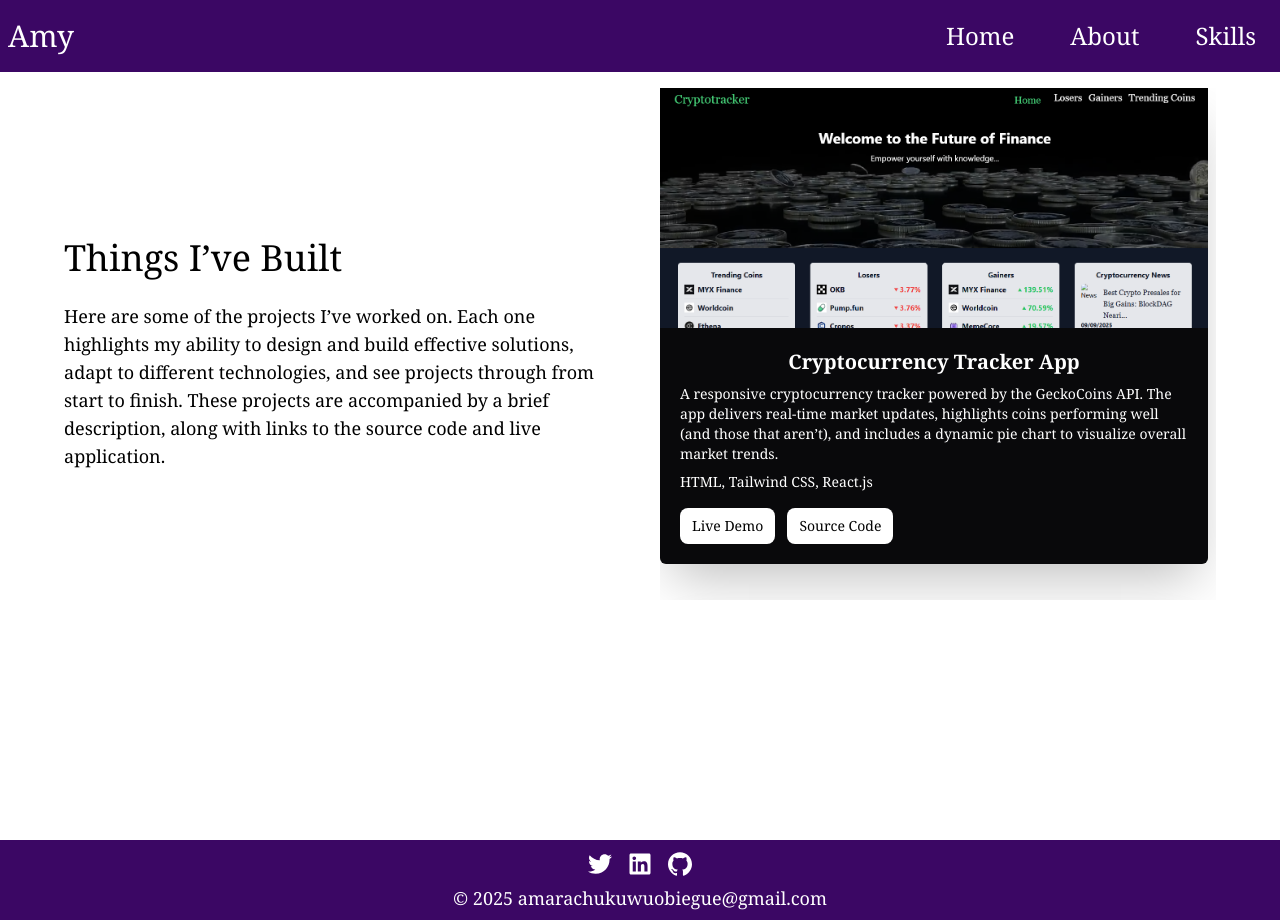
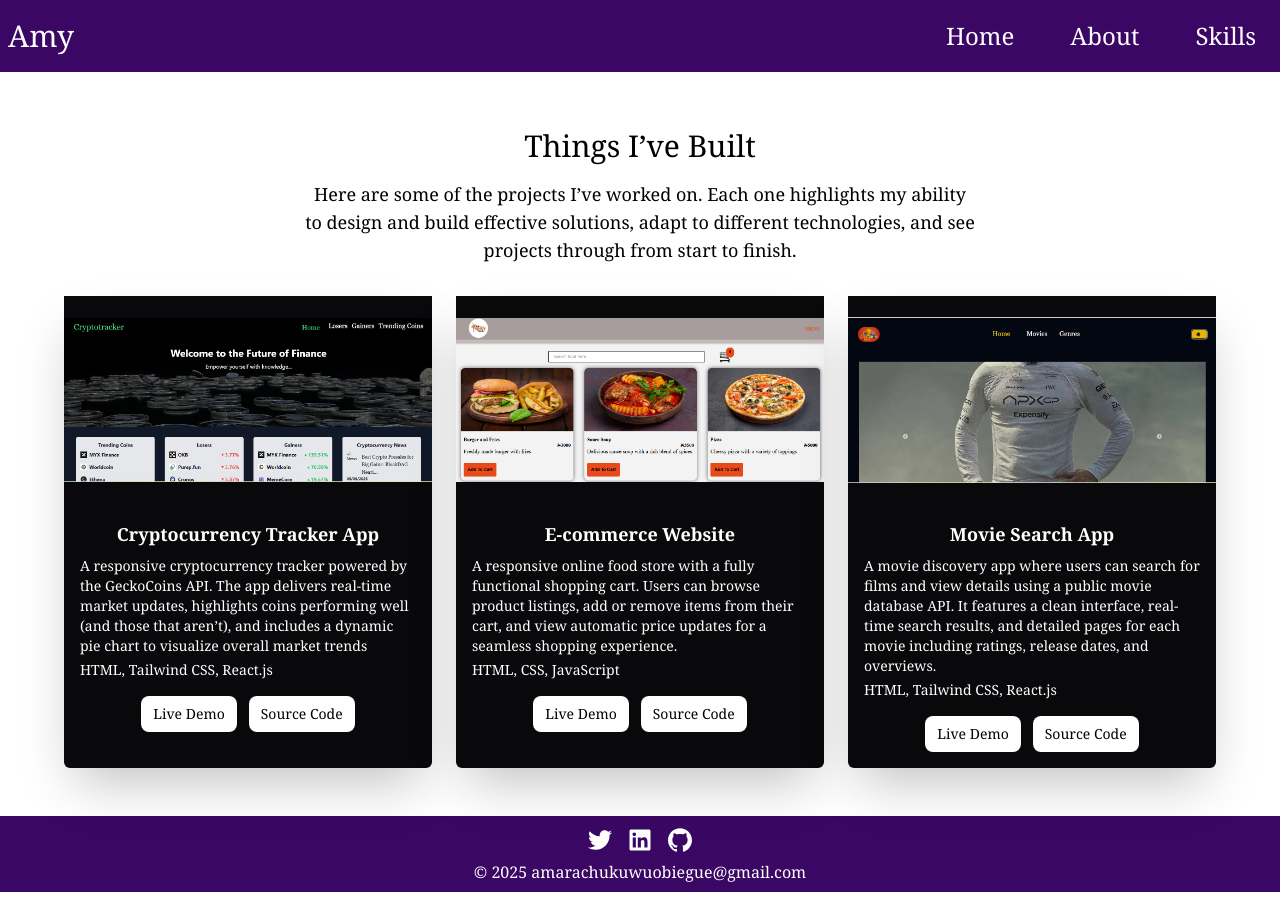
Before and after one commit to Amysly/my-port, a React (Vite) app: page /project in a window 1280 px wide. After the commit the page ends 892 px from the top, so only its background shows below. Built offline with nearby package versions, Linux system fonts and the light colour scheme.

Commit message:
updated all the pages

```diff
--- a/src/Pages/Footer.jsx
+++ b/src/Pages/Footer.jsx
@@ -3,7 +3,7 @@ import { SiGithub } from "react-icons/si";
 
 const Footer = () => {
   return (
-    <footer className="bg-purple-950 ">
+    <footer className="bg-purple-950">
       {/* Social Icons */}
       <div className="flex items-center justify-center space-x-4 mb-2 pt-3 text-white">
         <a
@@ -37,7 +37,7 @@ const Footer = () => {
 
       {/* Copyright + Email */}
       <div className="pb-2">
-        <h6 className="text-white text-lg text-center font-serif">
+        <h6 className="text-white text-lg  sm:text-base text-center font-serif">
           © 2025 amarachukuwuobiegue@gmail.com
         </h6>
       </div>
--- a/src/Pages/Home.jsx
+++ b/src/Pages/Home.jsx
@@ -30,13 +30,14 @@ useEffect(() => {
     "bg-zinc-700 p-2 rounded-full hover:bg-yellow-400 transition-colors duration-300";
 
   return (
-    <div className=" bg-white min-h-screen flex items-center justify-center pt-4 px-12 ">
+    <div className="min-h-screen flex items-center justify-center
+    md:min-h-0 md:block md:justify-normal py-4 px-12">
       <div className="text-white p-4 items-center">
 
         {/* Intro Section */}
-        <section className="text-center mt-2 text-black mb-3">
+        <section className="text-center mt-2 text-black mb-3 md:mt-14 lg:mt-24">
           <div className="font-sans">
-            <h1 className="text-2xl  lg:text-5xl mb-6 t font-serif"
+            <h1 className="text-2xl  lg:text-5xl mb-6 font-serif"
             >
 
               Hi, I'm
--- a/src/Pages/Project.jsx
+++ b/src/Pages/Project.jsx
@@ -2,27 +2,17 @@ import React from "react";
 import myProjects from "../Pages/ProjectDetails";
 import { motion } from "framer-motion";
 
-const cardVariant = {
-  hidden: { opacity: 0, y: 50 },
-  visible: {
-    opacity: 1,
-    y: 0,
-    transition: { type: "spring", stiffness: 120 ,
-      delay:0.5
-
-    }
-  }
-};
-
 const Project = () => {
   return (
-    <div className="py-12 px-6 sm:px-10 lg:px-16 min-h-screen mt-10">
-      {/* ================= Mobile / Tablet Layout ================= */}
-      <div className="md:hidden">
-        {/* Heading + description (small screen styling) */}
-        <div className="text-black font-serif text-center mb-8">
+    <div
+      className="py-8 px-4 sm:px-6 md:px-8 lg:py-12 lg:px-16
+      min-h-screen md:min-h-0 md:block mt-10"
+    >
+      <div>
+        {/* Heading + description */}
+        <div className="flex flex-col items-center justify-center text-center font-serif mb-8 mt-10">
           <h2 className="text-2xl sm:text-3xl mb-4">Things I’ve Built</h2>
-          <p className="leading-6 text-base sm:text-lg">
+          <p className="leading-6 text-base sm:text-lg max-w-2xl">
             Here are some of the projects I’ve worked on. Each one highlights my
             ability to design and build effective solutions, adapt to different
             technologies, and see projects through from start to finish.
@@ -30,14 +20,12 @@ const Project = () => {
     </div>
 
         {/* Grid of cards */}
-        <div className="grid grid-cols-1 sm:grid-cols-2 gap-6">
-      {myProjects.map((project) => (
-        <motion.div
+        <div className="grid grid-cols-1 sm:grid-cols-1 md:grid-cols-2 lg:grid-cols-3 gap-6">
+          {myProjects.map((project, index) => (
+            <div
              key={project.id}
-          variants={cardVariant}
-          initial="hidden"
-          whileInView="visible"
-          viewport={{ once: true, amount: 0.4 }}
+              data-aos="fade-up"
+              data-aos-delay={`${index * 500}`}
               className="bg-zinc-950 overflow-hidden shadow-2xl rounded-b-md"
             >
               {/* Image preview */}
@@ -59,99 +47,51 @@ const Project = () => {
                 <h3 className="text-lg font-semibold text-white text-center">
                   {project.title}
                 </h3>
-            <p className="text-sm text-white mt-2">{project.description}</p>
+                <p className="text-sm text-white mt-2">
+                  {project.description}
+                </p>
                 <p className="text-sm text-white mt-1">{project.techStack}</p>
 
                 <div className="flex gap-3 mt-4 flex-wrap justify-center">
+                  {project.liveLink ? (
                     <a
                       href={project.liveLink}
                       target="_blank"
                       rel="noopener noreferrer"
                       className="bg-white text-black px-3 py-2 rounded-lg
-                text-sm font-serif hover:bg-zinc-600 transition"
+                      text-sm font-serif hover:bg-slate-100 transition"
                     >
                       Live Demo
                     </a>
+                  ) : (
+                    <span
+                      aria-disabled="true"
+                      className="bg-gray-500 text-white px-3 py-2 rounded-lg
+                      text-sm font-serif cursor-not-allowed opacity-70"
+                    >
+                      In Progress
+                    </span>
+                  )}
+
+                  {project.codeLink ? (
                     <a
                       href={project.codeLink}
                       target="_blank"
                       rel="noopener noreferrer"
-                className="bg-white px-3 py-2 rounded-lg text-sm
-                font-serif hover:bg-zinc-600 transition"
+                      className="bg-white text-black px-3 py-2 rounded-lg
+                      text-sm font-serif hover:bg-slate-100 transition"
                     >
                       Source Code
                     </a>
-            </div>
-          </div>
-        </motion.div>
-      ))}
-    </div>
-      </div>
-
-      {/* ================= Desktop Layout ================= */}
-      <div className="hidden md:grid grid-cols-2 gap-10 w-full">
-        {/* Left Section */}
-        <div className="font-serif flex flex-col justify-center" data-aos="fade-up">
-          <h2 className="text-4xl mt-5 mb-6">Things I’ve Built</h2>
-          <p className="leading-7 text-lg">
-            Here are some of the projects I’ve worked on. Each one highlights my
-            ability to design and build effective solutions, adapt to different
-            technologies, and see projects through from start to finish. These
-            projects are accompanied by a brief description, along with links to
-            the source code and live application.
-          </p>
-        </div>
-
-        {/* Right Section (scrollable cards) */}
-        <div
-          className="h-[32rem] overflow-y-auto pr-2 space-y-10
-          scrollbar-thin scrollbar-thumb-yellow-400/60 scrollbar-track-zinc-800"
+                  ) : (
+                    <span
+                      aria-disabled="true"
+                      className="bg-gray-500 text-white px-3 py-2 rounded-lg
+                      text-sm font-serif cursor-not-allowed opacity-70"
                     >
-          {myProjects.map((project) => (
-            <div
-              key={project.id}
-              className="bg-zinc-950 overflow-hidden shadow-2xl rounded-b-md"
-            >
-              <a
-                href={project.fullImage}
-                target="_blank"
-                rel="noopener noreferrer"
-              >
-                <img
-                  src={project.image}
-                  alt={project.title}
-                  className="w-full h-60 object-cover"
-                />
-              </a>
-
-              <div className="p-5 font-serif">
-                <h3 className="text-xl font-semibold text-white text-center">
-                  {project.title}
-                </h3>
-                <p className="text-sm text-white mt-2">
-                  {project.description}
-                </p>
-                <p className="text-sm text-white mt-2">{project.techStack}</p>
-
-                <div className="flex gap-3 mt-4 flex-wrap">
-                  <a
-                    href={project.liveLink}
-                    target="_blank"
-                    rel="noopener noreferrer"
-                    className="bg-white px-3 py-2 rounded-lg
-                    text-sm font-serif hover:bg-zinc-600  transition"
-                  >
-                    Live Demo
-                  </a>
-                  <a
-                    href={project.codeLink}
-                    target="_blank"
-                    rel="noopener noreferrer"
-                    className="bg-white px-3 py-2 rounded-lg text-sm
-                    font-serif hover:bg-zinc-600 transition"
-                  >
-                    Source Code
-                  </a>
+                      In Progress
+                    </span>
+                  )}
                 </div>
               </div>
             </div>
--- a/src/Pages/ProjectDetails.js
+++ b/src/Pages/ProjectDetails.js
@@ -6,7 +6,7 @@ const myProjects = [
     description:
       `A responsive cryptocurrency tracker powered by the GeckoCoins API. The
       app delivers real-time market updates, highlights coins performing well
-       (and those that aren’t), and includes a dynamic pie chart to visualize overall market trends.
+       (and those that aren’t), and includes a dynamic pie chart to visualize overall market trends
 `,
     techStack: "HTML, Tailwind CSS, React.js",
     liveLink: "https://cryptocurrencytracke.netlify.app/",
@@ -29,13 +29,14 @@ const myProjects = [
     id: 3,
     image: "images/movies.png",
     title: "Movie Search App",
-    description:
-      `A movie discovery app where users can search for films and view details
-       using a public movie database API.`,
+    description: `A movie discovery app where users can search for films and view
+              details using a public movie database API. It features a clean interface,
+              real-time search results, and detailed pages for each movie including
+              ratings, release dates, and overviews.`,
     techStack: "HTML, Tailwind CSS, React.js",
     liveLink: "https://movieapp-amysly.netlify.app",
     codeLink: "https://github.com/Amysly/movie_app",
-  },
+  }
 ];
 
 export default myProjects;
--- a/src/Pages/Skills.jsx
+++ b/src/Pages/Skills.jsx
@@ -51,14 +51,15 @@ const letterVariants = {
 const Skills = () => {
   return (
     <div>
-    <div className="min-h-screen flex items-center justify-center">
-      <section className="grid grid-cols-1 lg:grid-cols-2 gap-10 px-10 max-w-6xl">
+    <div className=" flex items-center justify-center
+     md:min-h-0 md:block md:justify-normal">
+      <section className="grid grid-cols-1 lg:grid-cols-2 gap-6 p-4 md:p-5 lg:p-20">
 
         {/* LEFT SIDE - INTRO */}
-        <div className="flex flex-col justify-center">
+        <div className="">
           <motion.h2
             className="text-2xl lg:text-4xl font-serif
-             text-black text-center lg:text-left mb-6 mt-12 sm:mt-4"
+             text-black text-center lg:text-left mb-6 mt-12 sm:mt-4 md:mt-10"
             variants={containerVariants}
             initial="hidden"
             animate="visible"
@@ -82,7 +83,7 @@ const Skills = () => {
         </div>
 
         {/* RIGHT SIDE - SKILLS GRID */}
-        <div className="grid grid-cols-2 sm:grid-cols-3 gap-6 mb-6">
+        <div className="grid grid-cols-2 sm:grid-cols-3 gap-6 mb-6 mt-4 lg:mt-10">
           {skills.map((skill) => (
             <div
               key={skill.id}
--- a/src/components/CvButton.jsx
+++ b/src/components/CvButton.jsx
@@ -19,7 +19,7 @@ const CvButton = () => {
         href="/cv/Amarachi-ObiegueCV.pdf"
         target="_blank"
         rel="noopener noreferrer"
-        className="text-black px-4 py-2 flex items-center justify-center whitespace-nowrap
+        className="text-black px-4 py-2  flex items-center justify-center whitespace-nowrap
         font-serif w-32 border border-black"
          variants={cvButton}
           initial='hidden'
--- a/src/index.css
+++ b/src/index.css
@@ -5,9 +5,15 @@
 
 
 
-html,body {
-  overflow-x: hidden;
+html,html{
+   overflow-x: hidden;
+  width: 100%;
+  padding: 0;
+  margin: 0;
 }
+
+
+
 
 .glow-animate {
   text-shadow:
@@ -42,3 +48,8 @@ html,body {
     border-color: transparent;
   }
 }
+
+
+footer{
+
+}
```
Also changed, not shown: src/Pages/About.jsx (+6 -5 lines), src/Pages/Forms.jsx (+7 -6 lines), src/Pages/Header.jsx (+10 -12 lines). Lines whose indentation alone changed are shown as unchanged.
